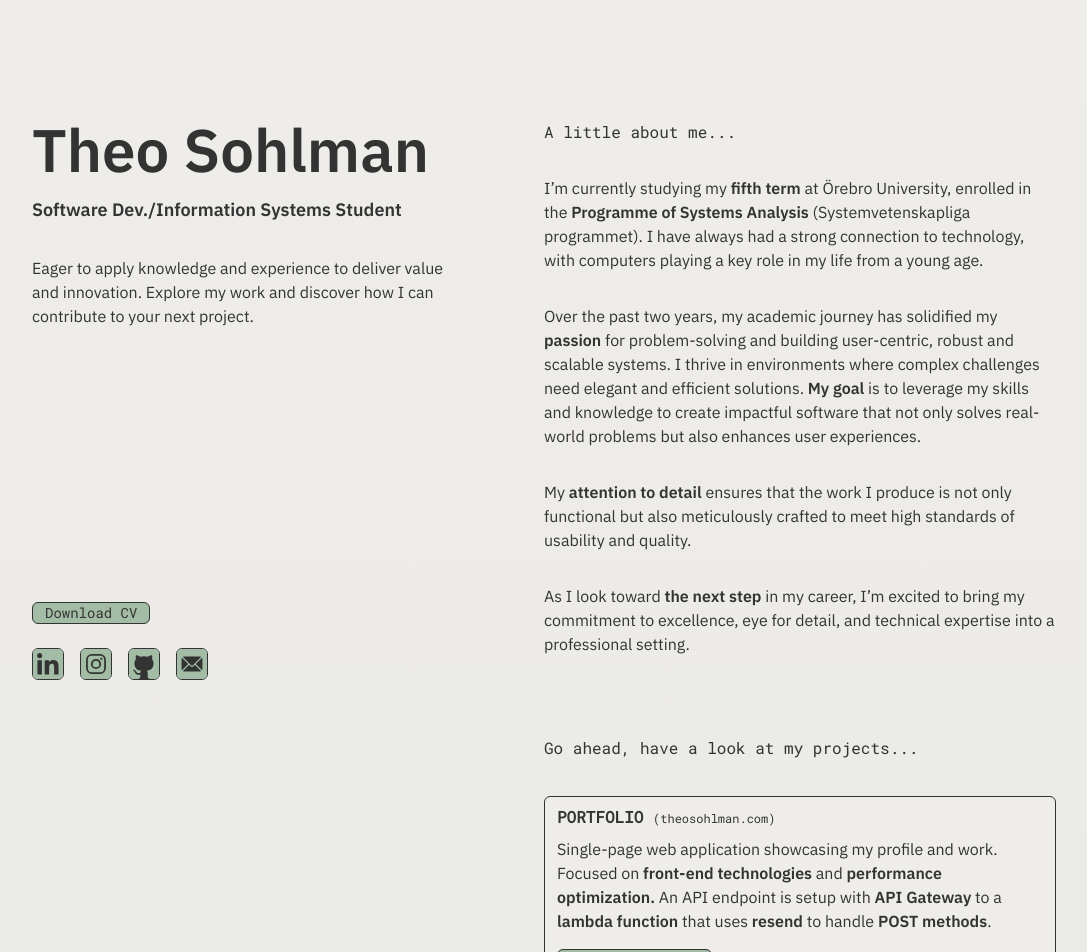
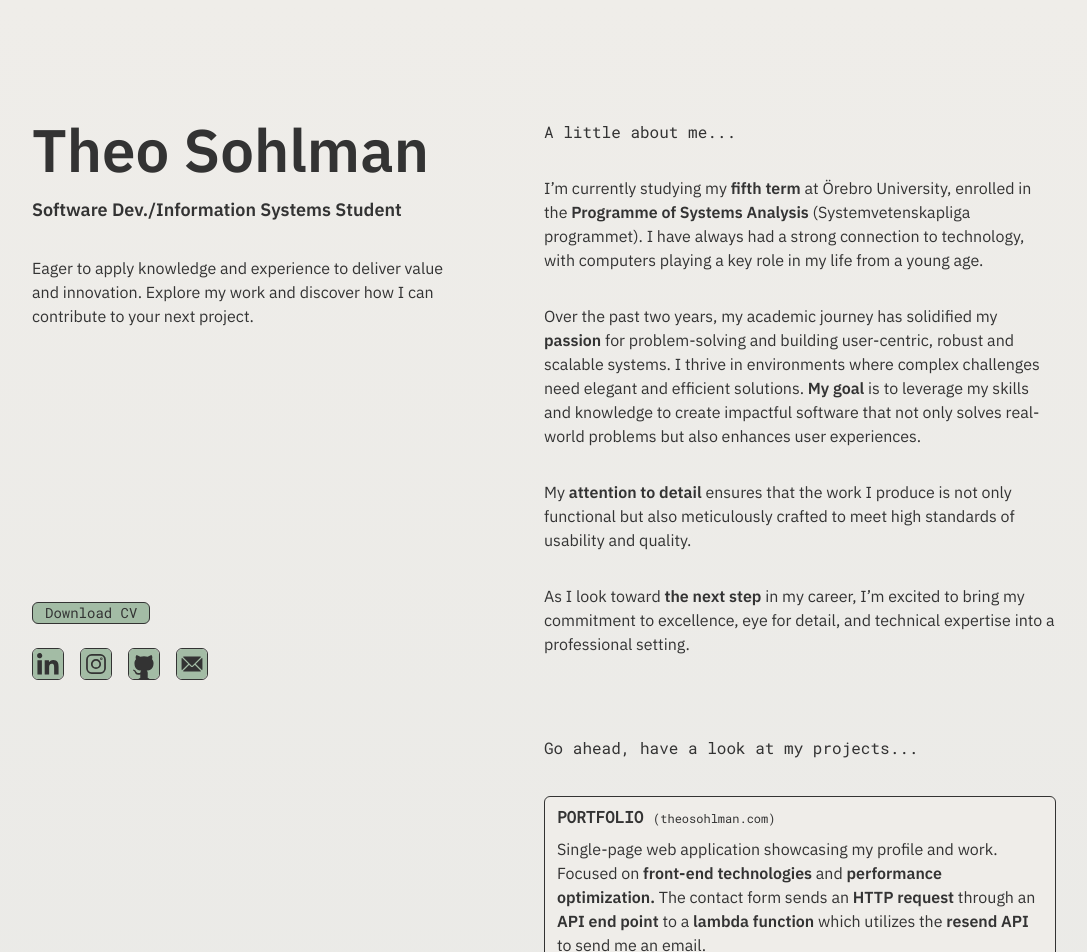
Before and after one commit to TheoSoh/portfolio-theo, a React (Vite) app: page / in a window 1280 px wide. Shown: the top 952 px of the page, without its empty margins (96-1183 px from the left). Built offline with nearby package versions, Linux system fonts and the light colour scheme.

Commit message:
slight project info text update

```diff
--- a/src/sections/Projects.jsx
+++ b/src/sections/Projects.jsx
@@ -32,7 +32,7 @@ const Projects = ({ sectionRef }) => {
           <Project
           title='PORTFOLIO'
           subtitle='(theosohlman.com)'
-          textBody='Single-page web application showcasing my profile and work. Focused on <b>front-end technologies</b> and <b>performance optimization.</b> An API endpoint is setup with <b>API Gateway</b> to a <b>lambda function</b> that uses <b>resend</b> to handle <b>POST methods</b>.'
+          textBody='Single-page web application showcasing my profile and work. Focused on <b>front-end technologies</b> and <b>performance optimization.</b> The contact form sends an <b>HTTP request</b> through an <b>API end point</b> to a <b>lambda function</b> which utilizes the <b>resend API</b> to send me an email.'
           href='https://github.com/TheoSoh/portfolio-theo'
           createdUsingIcons={createdUsingIconsP1}
           vcsIcon={githubOriginalIcon}
```
